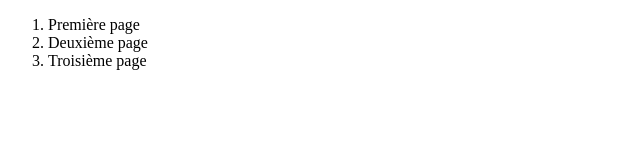
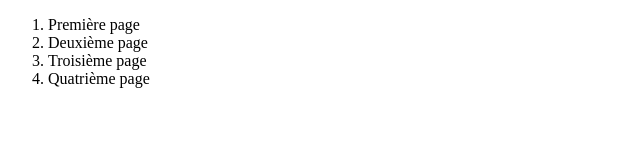
Before and after one commit to Aergozn/Sites-statique-exercices, a plain HTML site: page index.html in a window 1280 px wide. Shown: the whole page, without its empty margins (0-640 px from the left). Drawn offline with Linux system fonts and the light colour scheme.

Commit message:
Update index.html

```diff
--- a/index.html
+++ b/index.html
@@ -14,6 +14,7 @@
         <li>Première page</li>
         <li>Deuxième page</li>
         <li>Troisième page</li>
+        <li>Quatrième page</li>
     </ol>
 
 </body>
```
